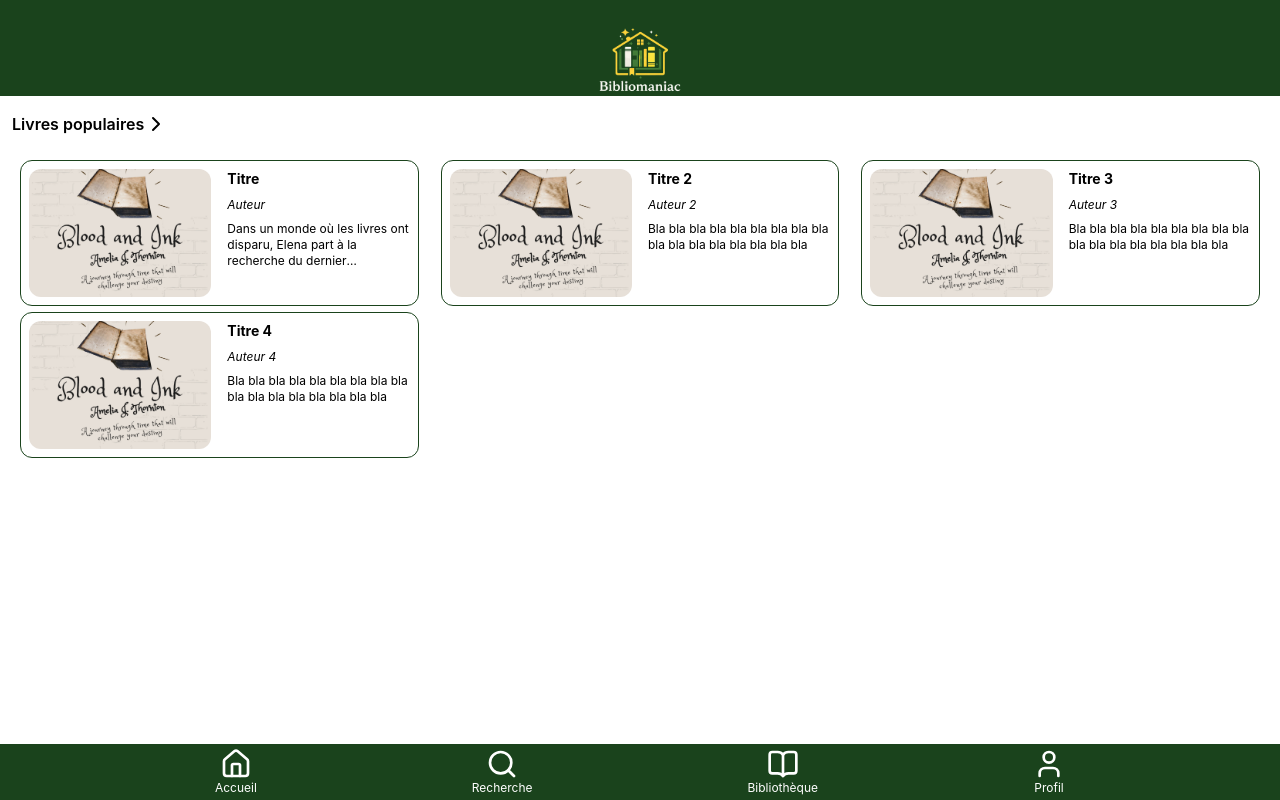
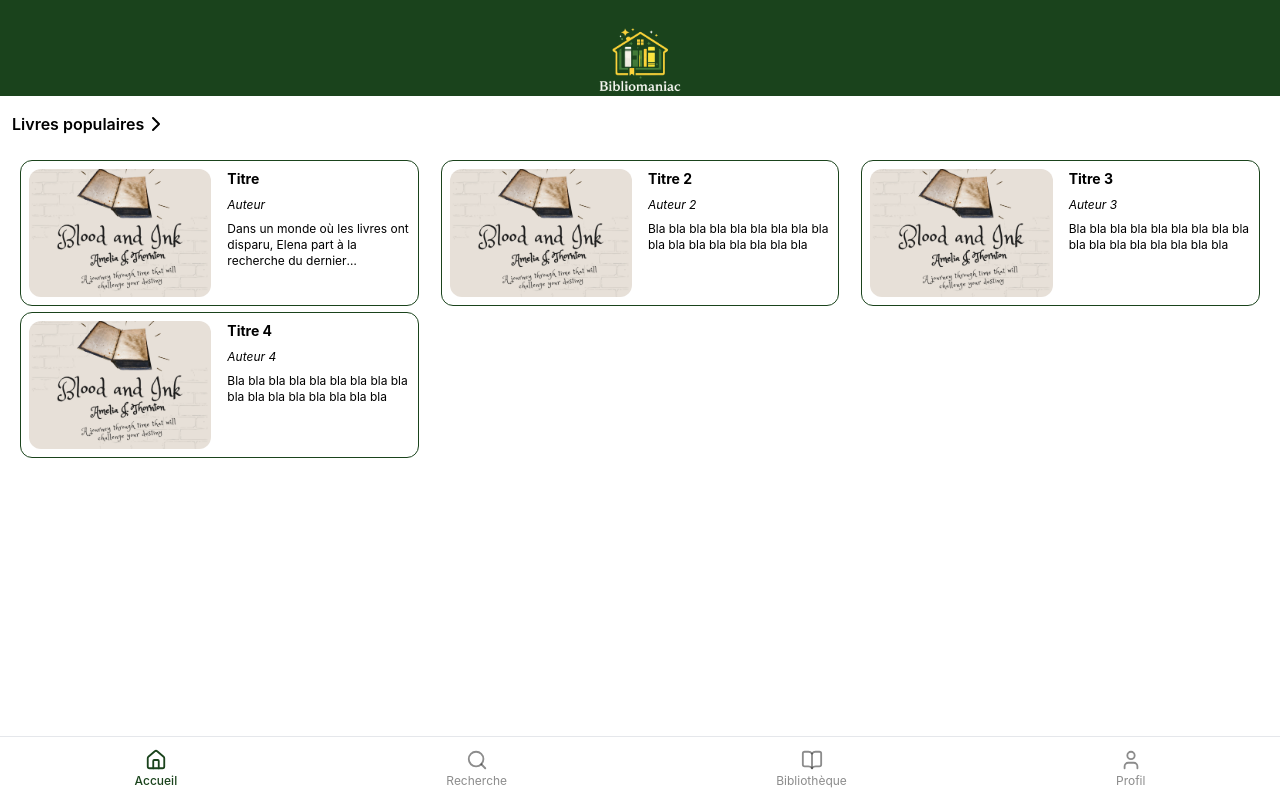
Before and after one commit to SIMPLON-DIST-CDA-260316/bibliomaniac-ad-tt-jp, a React (Vite) app: page / in a window 1280 px wide. Built offline with nearby package versions, Linux system fonts and the light colour scheme.

Commit message:
feat(layout): integrate BottomNav and add bottom padding
Renders BottomNav globally and adds pb-16 to main so page content
is never hidden behind the fixed navigation bar.

```diff
--- a/src/shared/ui/Layout.tsx
+++ b/src/shared/ui/Layout.tsx
@@ -1,15 +1,17 @@
 import Header from "./Header";
 import Footer from "./Footer";
+import BottomNav from "./BottomNav";
 import type React from "react";
 
 export default function Layout({ children }: { children: React.ReactNode }) {
   return (
     <div className="flex flex-col min-h-screen">
       <Header />
-        <main className="flex-1 w-full">
-            {children}
-        </main>
+      <main className="flex-1 pb-16 w-full">
+        {children}
+      </main>
       <Footer />
+      <BottomNav />
     </div>
   );
 }
```
